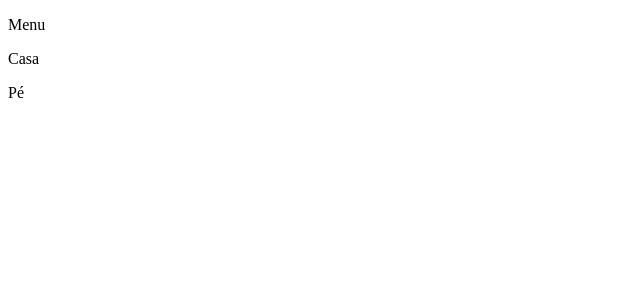
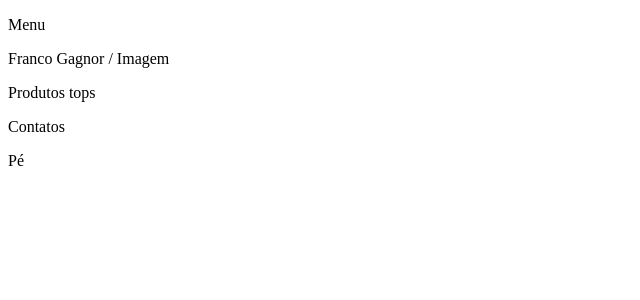
Before and after one commit to PedroVillafuerte/FrancoGagnorShop, a React (Vite) app: page / in a window 1280 px wide. Shown: the top 300 px of the page, without its empty margins (0-640 px from the left). Built offline with nearby package versions, Linux system fonts and the light colour scheme.

Commit message:
Upadate Estrutura basica

```diff
--- a/src/App.tsx
+++ b/src/App.tsx
@@ -1,6 +1,6 @@
 import Footer from "./components/Product/Footer/Footer"
 import NavBar from "./components/Product/NavBar/NavBar"
-import Home from "./pages/Home"
+import Home from "./pages/Home/Home"
 
 function App() {
 
--- a/src/pages/Home.tsx
+++ /dev/null
@@ -1,7 +0,0 @@
-const Home = () => {
-    return(
-        <p>Casa</p>
-    )
-}
-
-export default Home
--- /dev/null
+++ b/src/pages/Home/Home.tsx
@@ -0,0 +1,15 @@
+import Contact from "./Sections/Contact/Contact"
+import Hero from "./Sections/Hero/Hero"
+import Highlights from "./Sections/Highlights/Highlights"
+
+const Home = () => {
+    return(
+        <>
+        <Hero/>
+        <Highlights/>
+        <Contact/>
+        </>
+    )
+}
+
+export default Home
--- /dev/null
+++ b/src/pages/Home/Sections/Contact/Contact.tsx
@@ -0,0 +1,7 @@
+const Contact = () => {
+    return(
+        <p>Contatos</p>
+    )
+}
+
+export default Contact
--- /dev/null
+++ b/src/pages/Home/Sections/Hero/Hero.tsx
@@ -0,0 +1,7 @@
+const Hero = () => {
+    return(
+        <p>Franco Gagnor / Imagem</p>
+    )
+}
+
+export default Hero
--- /dev/null
+++ b/src/pages/Home/Sections/Highlights/Highlights.tsx
@@ -0,0 +1,7 @@
+const Highlights = () => {
+    return(
+        <p>Produtos tops</p>
+    )
+}
+
+export default Highlights
```
Also changed, not shown: src/pages/About/About.tsx (added, +7 -0 lines), src/pages/Shop/Shop.tsx (added, +7 -0 lines).
